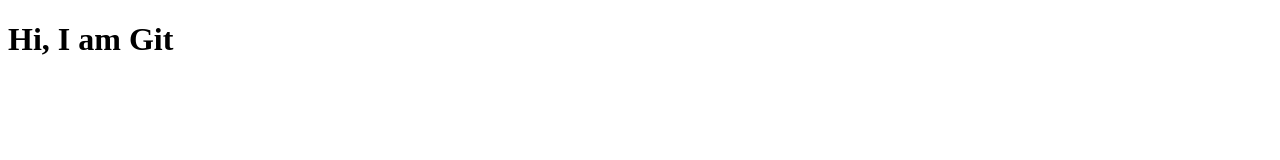
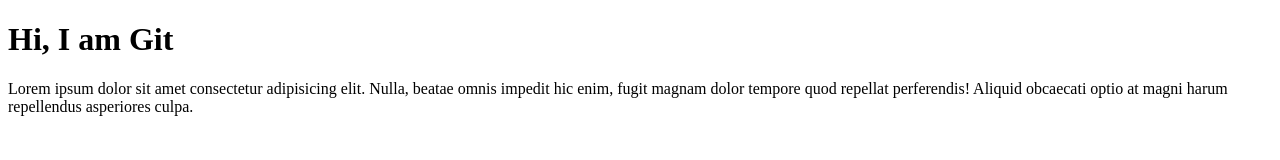
Before and after one commit to HninWaiPhoo/Project, a plain HTML site: page index.html in a window 1280 px wide. Drawn offline with Linux system fonts and the light colour scheme.

Commit message:
Second Commit

```diff
--- a/index.html
+++ b/index.html
@@ -7,5 +7,6 @@
 </head>
 <body>
     <h1> Hi, I am Git</h1>
+    <p>Lorem ipsum dolor sit amet consectetur adipisicing elit. Nulla, beatae omnis impedit hic enim, fugit magnam dolor tempore quod repellat perferendis! Aliquid obcaecati optio at magni harum repellendus asperiores culpa.</p>
 </body>
 </html>
```
